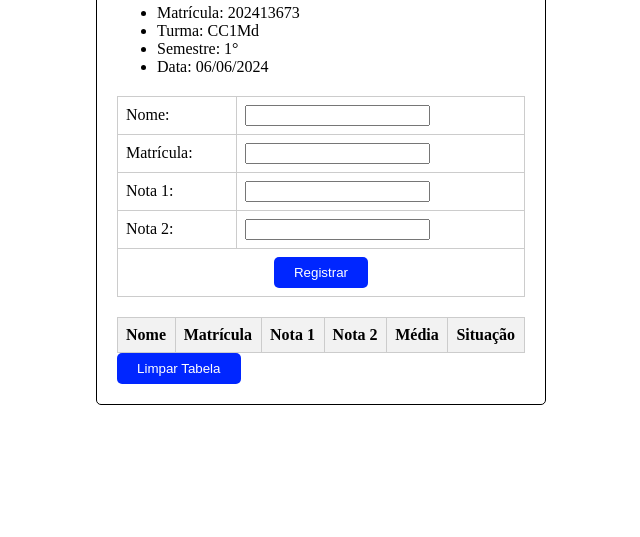
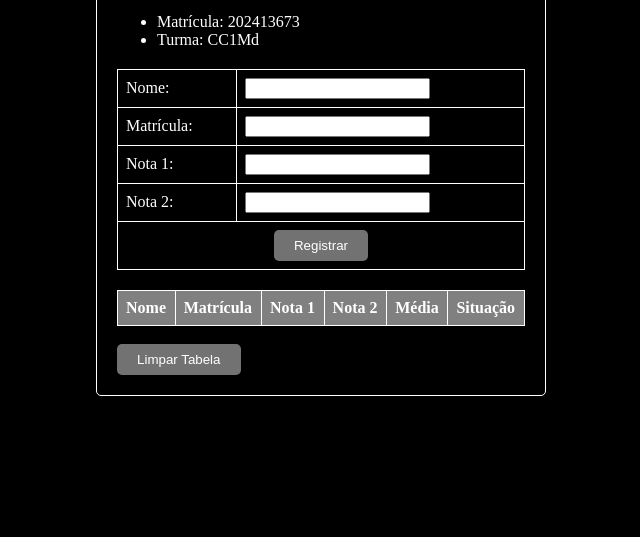
Before and after one commit to davimion/Prova-web-2-bim, a plain HTML site: page index.html in a window 1280 px wide. Shown: the part 263-800 px from the top of the page, without its empty margins (319-959 px from the left). Drawn offline with Linux system fonts and the light colour scheme.

Commit message:
Add files via upload

```diff
--- a/index.css
+++ b/index.css
@@ -5,12 +5,17 @@ body {
     height: 100vh;
     margin: 0;
     font: Arial;
+    background-color: black;
+}
+
+h1, p, li {
+    color: white;
 }
 
 .container {
     max-width: 600px;
     padding: 20px;
-    border: 1px solid rgb(0, 0, 0);
+    border: 1px solid rgb(255, 255, 255);
     border-radius: 5px;
 
 }
@@ -27,27 +32,30 @@ table {
     width: 100%;
     border-collapse: collapse;
     margin-top: 20px;
+    border: white;
 }
 
 th, td {
-    border: 1px solid #ccc;
+    border: 1px solid rgb(255, 255, 255);
     padding: 8px;
     text-align: left;
+    color: white;
 }
 
 th {
-    background-color: #f2f2f2;
+    background-color: gray;
 }
 
 button {
     padding: 8px 20px;
-    background-color: #0026ff;
+    background-color: rgba(204, 204, 204, 0.562);
     color: #fff;
     border: none;
     border-radius: 5px;
     cursor: pointer;
+    border-color: black;
 }
 
 button:hover {
-    background-color: #0056b3;
+    background-color: red;
 }
--- a/index.html
+++ b/index.html
@@ -14,8 +14,6 @@
         <ul>
             <li>Matrícula: 202413673</li>
             <li>Turma: CC1Md</li>
-            <li>Semestre: 1°</li>
-            <li>Data: 06/06/2024</li>
         </ul>
 
         <form id="formulario">
@@ -56,6 +54,7 @@
             <tbody>
             </tbody>
         </table>
+        <br>
         <button id="limparTabela">Limpar Tabela</button>
 
     </div>
```
